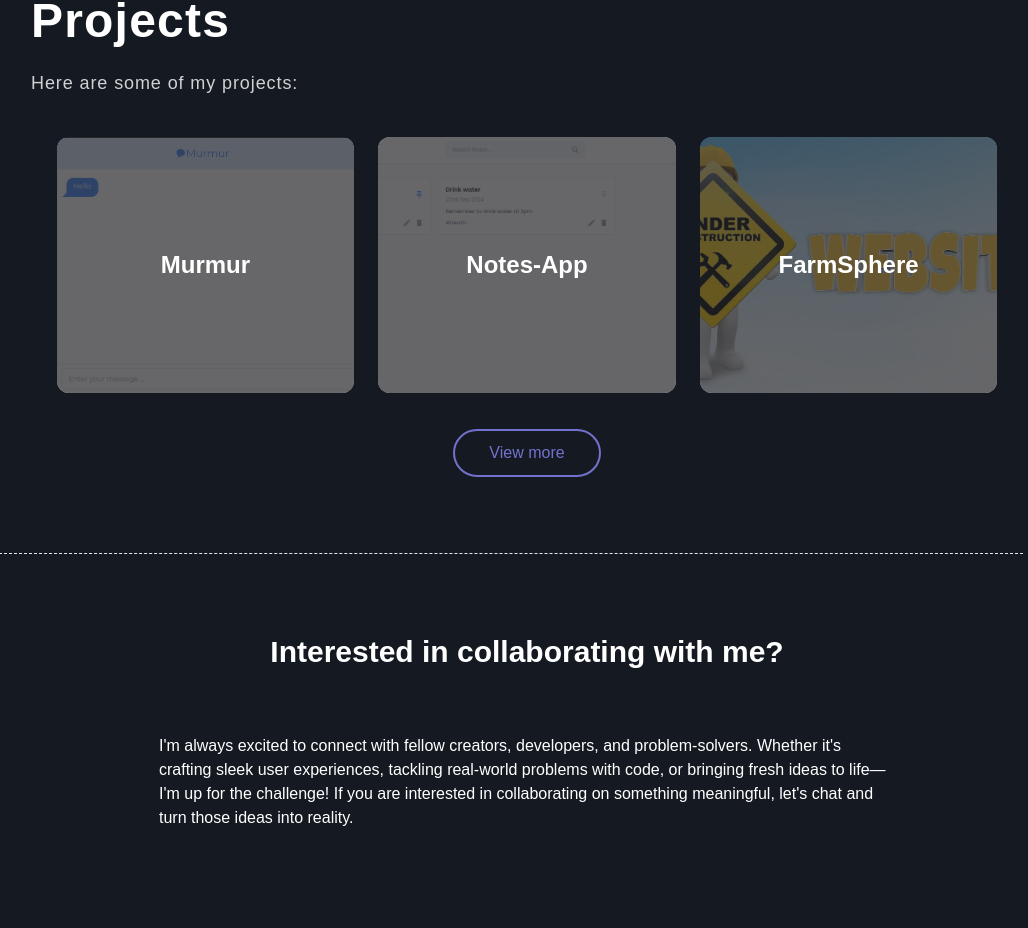
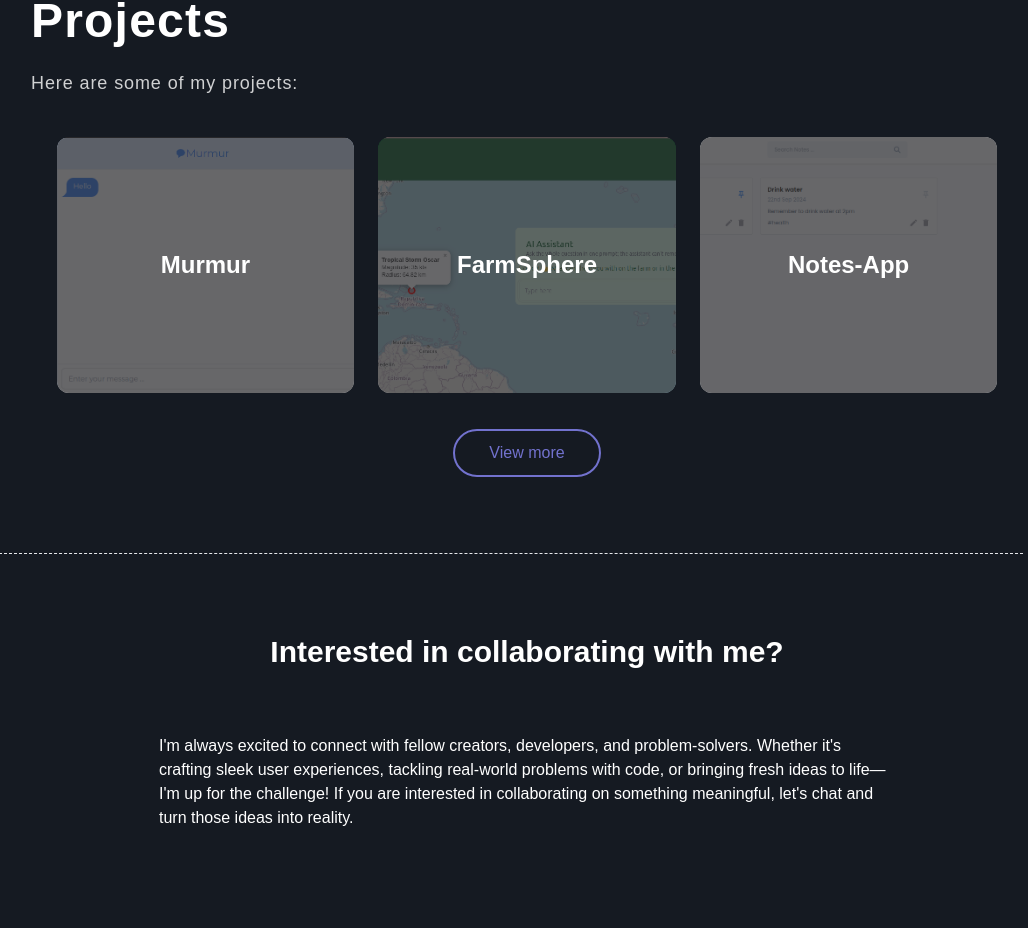
Before and after one commit to hatimb03/Portfolio, a React (Vite) app: page / in a window 1280 px wide. Shown: the part 1346-2274 px from the top of the page, without its empty margins (129-1157 px from the left). Built offline with nearby package versions, Linux system fonts and the light colour scheme; a web font is replaced by a local one.

Commit message:
project updated

```diff
--- a/src/Pages/ProjectCard.jsx
+++ b/src/Pages/ProjectCard.jsx
@@ -41,7 +41,7 @@ const ProjectCard = () => {
                         Visit
                       </button>
                     </a>
-                    <a href={projectInfo.githubRepo}>
+                    <a href={projectInfo.githubRepo} target='_blank'>
                       <button className='mt-2  text-white font-bold p-2 rounded-full border border-white hover:bg-white hover:text-black '>
                         <FaGithub />
                       </button>
--- a/src/data/projects.jsx
+++ b/src/data/projects.jsx
@@ -8,6 +8,14 @@ const projects = [
     githubRepo: "https://github.com/hatimb03/Murmur-Chat-App",
   },
   {
+    name: "FarmSphere",
+    description:
+      "An interactive mapping tool that helps farmers explore critical factors affecting their crops. Utilizing NASA data, it empowers farmers to make informed decisions for better yields. It also has Gemini integration!",
+    link: "https://farmsphere.netlify.app",
+    image: "./farmsphere.png",
+    githubRepo: "https://github.com/hatimb03/FarmSphere",
+  },
+  {
     name: "Notes-App",
     description:
       "An intuitive note-taking app that lets you quickly capture, pin, update, and delete notes.",
@@ -15,15 +23,6 @@ const projects = [
     image: "./notes.png",
     githubRepo: "https://github.com/hatimb03/Notes-App",
   },
-
-  {
-    name: "FarmSphere",
-    description:
-      "An interactive mapping tool that helps farmers explore critical factors affecting their crops. Utilizing NASA data, it empowers farmers to make informed decisions for better yields.",
-    link: "",
-    image: "./underConstruction.webp",
-    githubRepo: "",
-  },
 ];
 
 export default projects;
```
Also changed, not shown: public/farmsphere.png (added).
